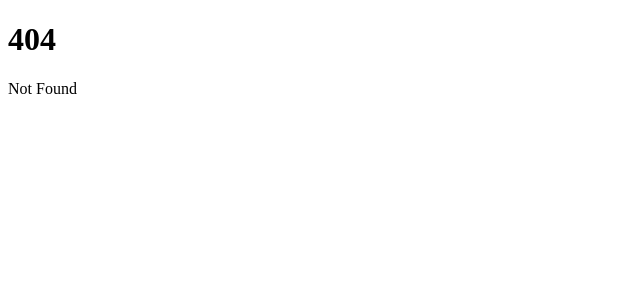
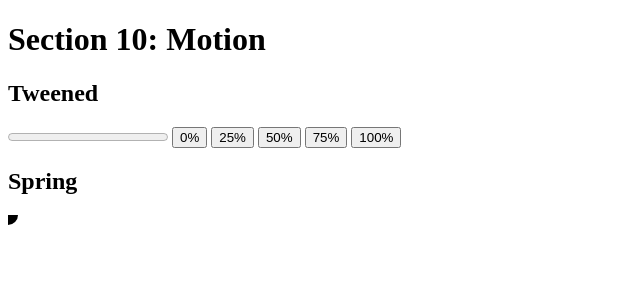
Before and after one commit to woojunro/svelte-a-to-z, a SvelteKit app: page /section10 in a window 1280 px wide. Before the commit this address had no page. Shown: the top 300 px of the page, without its empty margins (0-640 px from the left). Built offline with nearby package versions, Linux system fonts and the light colour scheme.

Commit message:
section 10

```diff
--- a/src/routes/+page.svelte
+++ b/src/routes/+page.svelte
@@ -9,6 +9,7 @@
 		{ title: 'Data Binding(Advanced)', href: '/section7' },
 		{ title: 'Life Cycle', href: '/section8' },
 		{ title: 'Store', href: '/section9' },
+		{ title: 'Motion', href: '/section10' },
 	];
 </script>
 
--- /dev/null
+++ b/src/routes/section10/+page.svelte
@@ -0,0 +1,52 @@
+<script lang="ts">
+	import { circInOut } from 'svelte/easing';
+	import { spring, tweened } from 'svelte/motion';
+
+	const progress = tweened(0, {
+		duration: 2000,
+		easing: circInOut,
+	});
+
+	const coords = spring(
+		{ x: 0, y: 0 },
+		{
+			stiffness: 0.1,
+			damping: 0.25,
+			precision: 0.01,
+		},
+	);
+</script>
+
+<h1>Section 10: Motion</h1>
+
+<h2>Tweened</h2>
+<progress value={$progress} />
+<button on:click={() => ($progress = 0)}>0%</button>
+<button on:click={() => ($progress = 0.25)}>25%</button>
+<button on:click={() => ($progress = 0.5)}>50%</button>
+<button on:click={() => ($progress = 0.75)}>75%</button>
+<button on:click={() => ($progress = 1)}>100%</button>
+
+<h2>Spring</h2>
+<svg
+	on:mousemove={(e) => {
+		const rect = e.currentTarget.getBoundingClientRect();
+		$coords = {
+			x: e.clientX - rect.left,
+			y: e.clientY - rect.top,
+		};
+	}}
+	role="img"
+>
+	<circle cx={$coords.x} cy={$coords.y} r={10} />
+</svg>
+
+<style>
+	svg {
+		width: 100%;
+		height: 300px;
+	}
+	circle {
+		color: red;
+	}
+</style>
```
